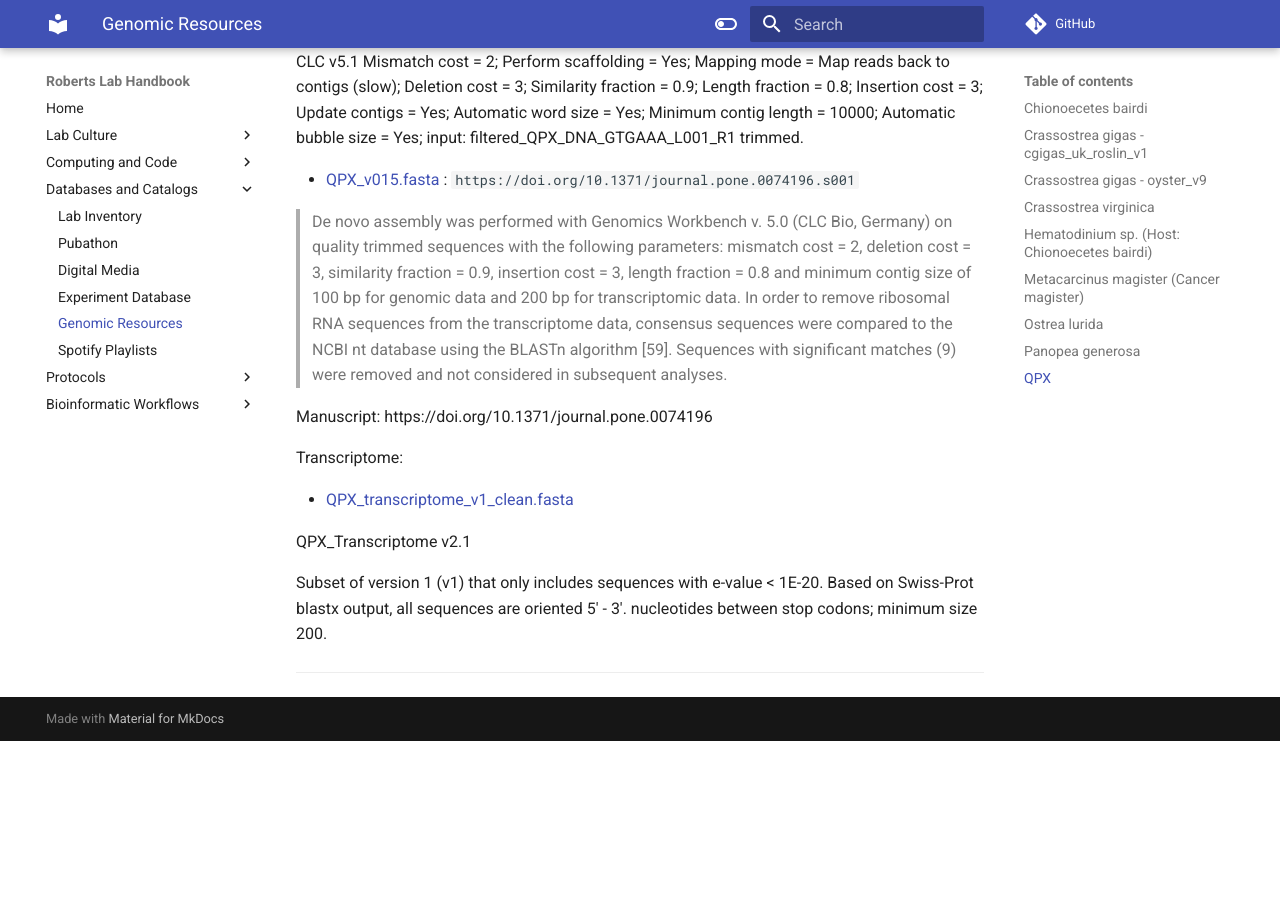
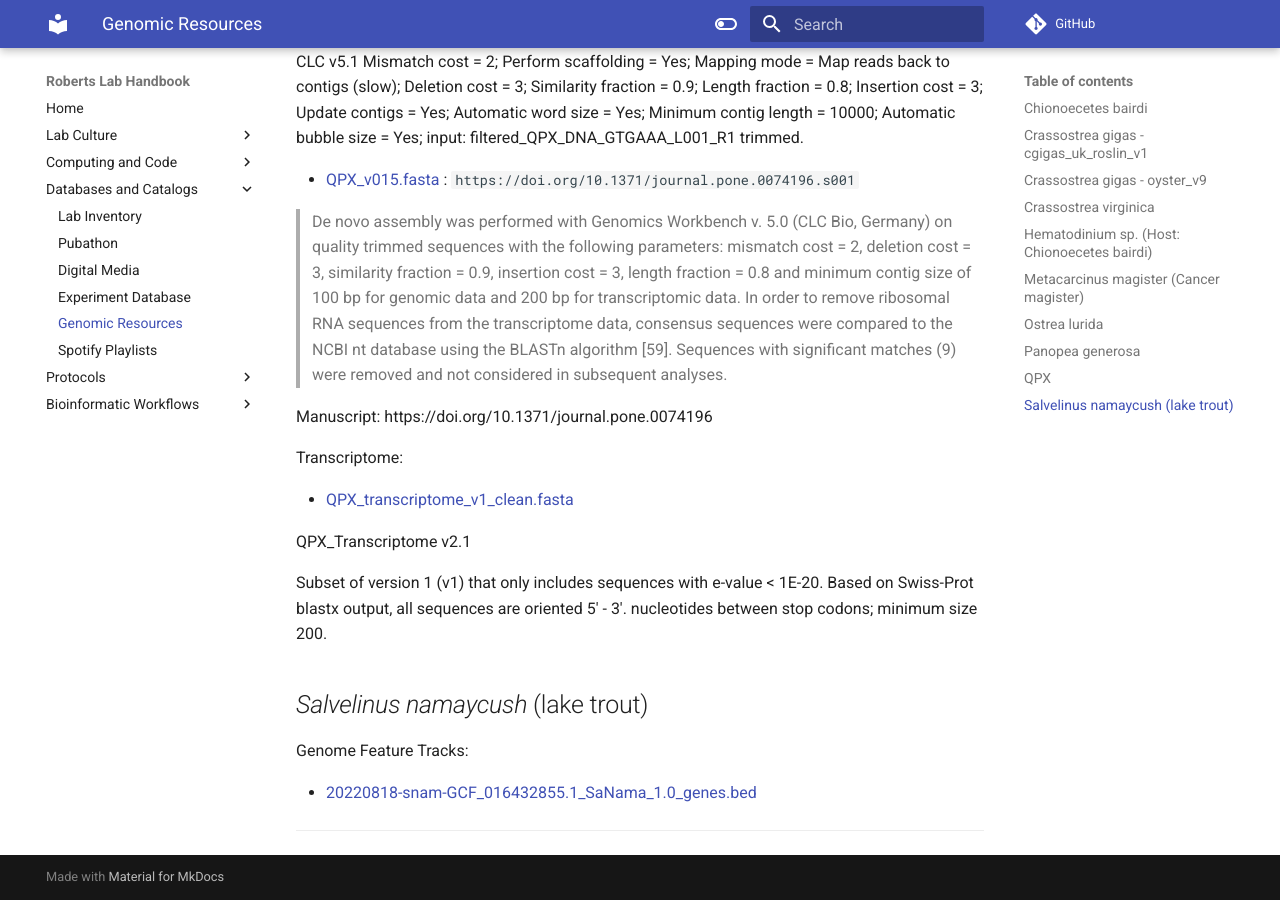
Before and after one commit to RobertsLab/resources, an MkDocs documentation site: the page built from docs/Genomic-Resources.md, in a window 1280 px wide and 900 px high, scrolled down 16381 px. Built offline with MkDocs 1.6.1 and Material for MkDocs 9.7.7, drawn with Linux system fonts in a browser that asks for light colours; comment, search, counter and statistics services are not loaded; before the commit the page ends 17122 px from its top, so only the background shows below that; some of the changed text lies outside the part shown.

Commit message:
add lake trout genes bed file

```diff
--- a/docs/Genomic-Resources.md
+++ b/docs/Genomic-Resources.md
@@ -720,7 +720,7 @@ Transcriptome:
 
 * [Pgenerosa_transcriptome_v5.fasta](http://owl.fish.washington.edu/halfshell/genomic-databank/Pgenerosa_transcriptome_v5.fasta) : `http://owl.fish.washington.edu/halfshell/genomic-databank/Pgenerosa_transcriptome_v5.fasta`
 
-    - MD5 = 5a21424ecbc88c3b01daefe56bed79da
+    - MD5 = `5a21424ecbc88c3b01daefe56bed79da`
 
 Transcriptome generated from various libaries - details [here](https://robertslab.github.io/sams-notebook/2018/09/04/transcriptome-assembly-geoduck-rnaseq-data.html).
 
@@ -760,5 +760,10 @@ QPX_Transcriptome v2.1
 
 Subset of version 1 (v1) that only includes sequences with e-value < 1E-20. Based on Swiss-Prot blastx output, all sequences are oriented 5' - 3'. nucleotides between stop codons; minimum size 200.
 
+## _Salvelinus namaycush_ (lake trout)
+
+Genome Feature Tracks:
+
+- [20220818-snam-GCF_016432855.1_SaNama_1.0_genes.bed](https://gannet.fish.washington.edu/Atumefaciens/20220818-snam-gff_to_bed-genes/20220818-snam-GCF_016432855.1_SaNama_1.0_genes.bed)
 
 ---
```
